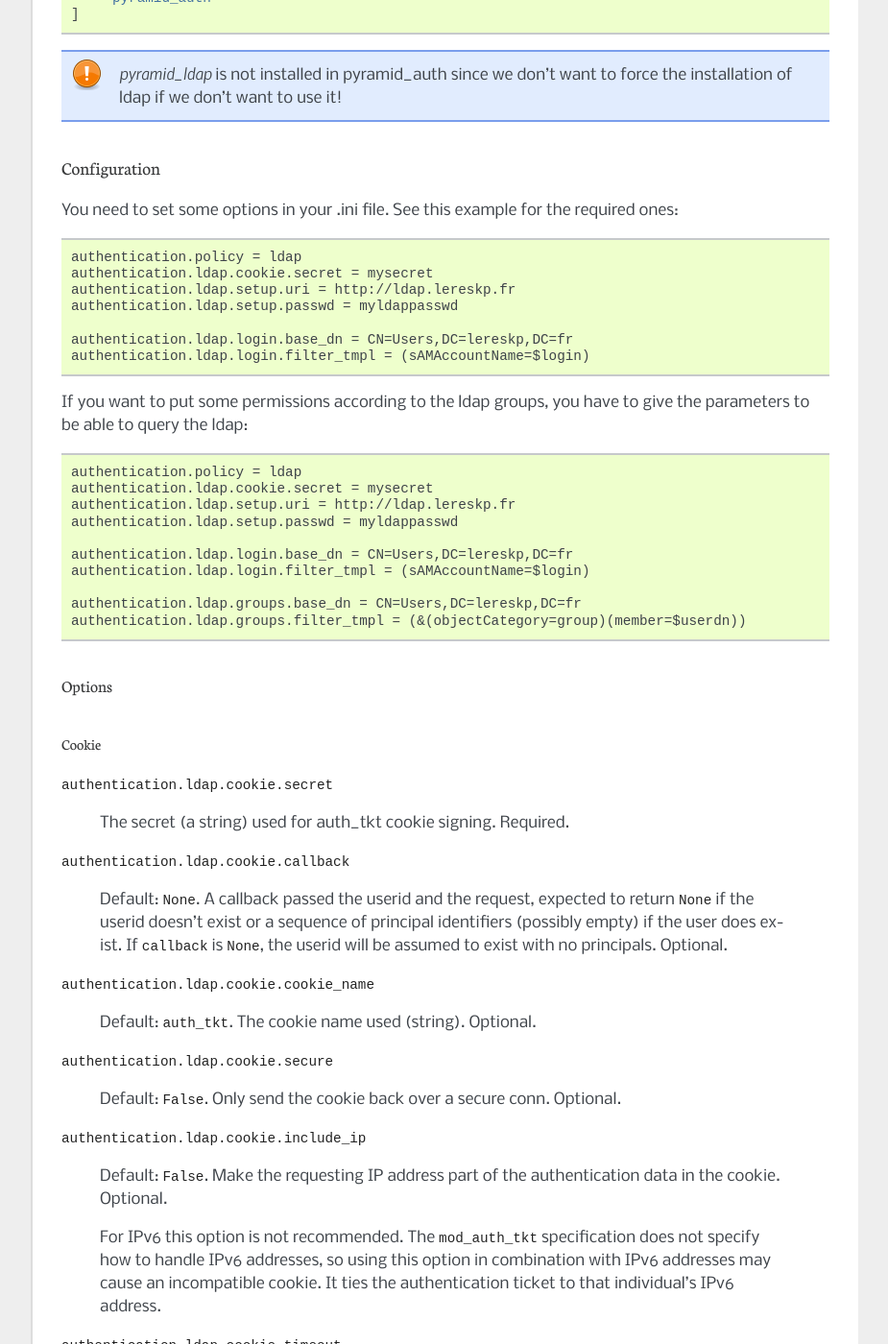
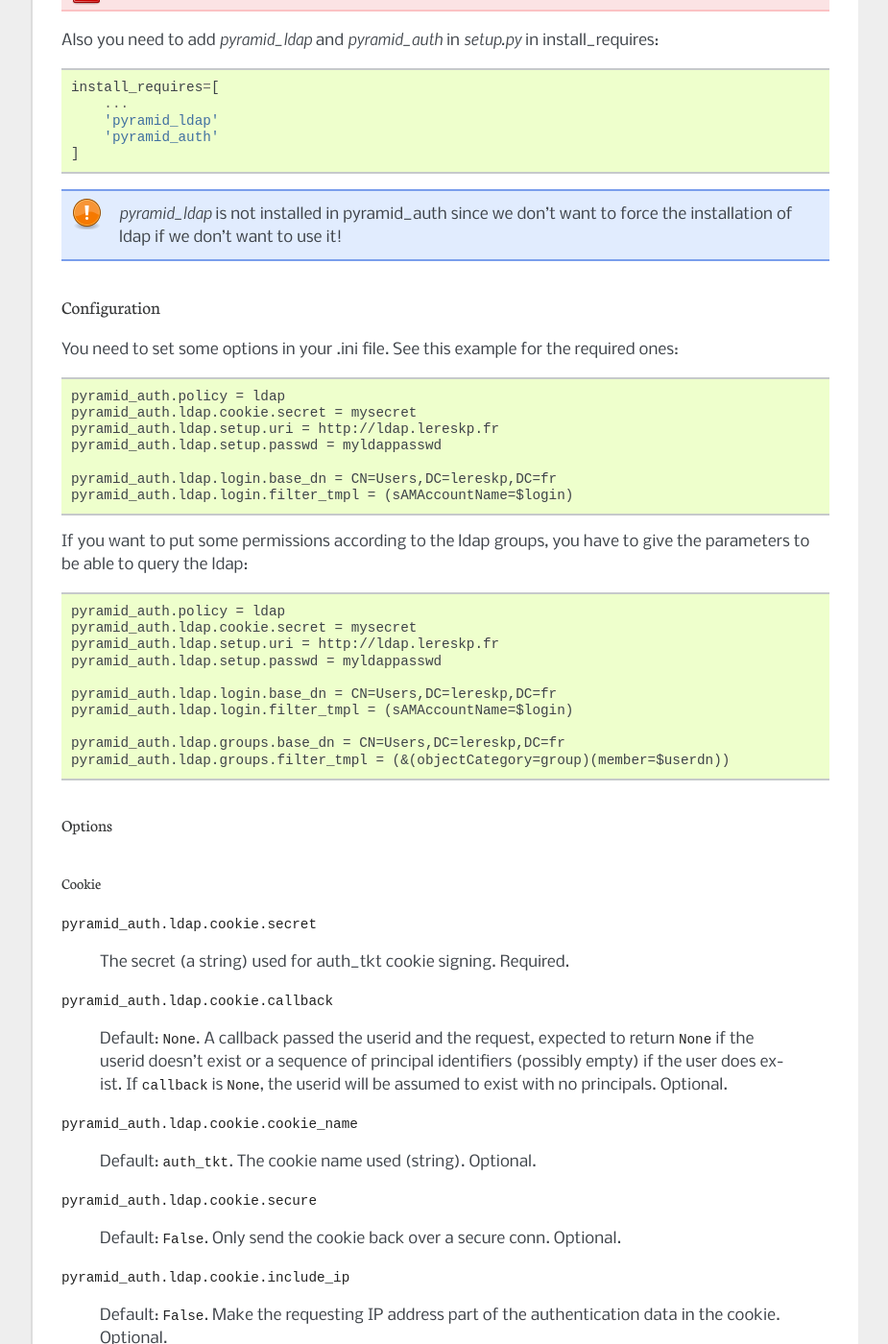
Before and after one commit to LeResKP/pyramid_auth, a Sphinx documentation site: the page built from docs/index.rst, in a window 1280 px wide and 1400 px high, scrolled down 5502 px. Shown: the whole window at 96% size, without its empty margins (198-1123 px from the left). Built offline with Sphinx 7.4.7, drawn with Linux system fonts in a browser that asks for light colours; some of the changed text lies outside the part shown.

Commit message:
Update the doc

```diff
--- a/docs/index.rst
+++ b/docs/index.rst
@@ -13,10 +13,18 @@ Introduction
 This is a plugin for pyramid which provides a simple authentication system. The idea was to use exising authentication's policies to provide multiple support. Currently this plugin support cookie, remote_user and ldap policies.
 
 
-For the cookie and ldap policies it generates the form and the urls automatically:
+By default the cookie and ldap policies generate the form and the urls automatically:
     * /login: display the login form
     * /logout: logout the user
     * /forbidden: the user is redirected to this page when he is logged but doesn't have the right permission to see a page.
+
+If you want to generate your own urls you can set the following parameter
+
+``pyramid_auth.no_routes``
+
+    If set in your config, no routes will be added automatically. It's usefull
+    when you use an API for authentication.
+
 
 .. note::
 
@@ -52,16 +60,16 @@ Configuration
 
 You need to set some options in your .ini file. See this example for the required ones::
 
-    authentication.policy = cookie
-    authentication.cookie.secret = mysecret
-    authentication.cookie.validate_function = validate_function
+    pyramid_auth.policy = cookie
+    pyramid_auth.cookie.secret = mysecret
+    pyramid_auth.cookie.validate_function = validate_function
 
 
 
 Options
 -------
 
-``authentication.cookie.validate_function``
+``pyramid_auth.cookie.validate_function``
 
     Function to validate the credential. It can make some call in your DB or make some static verification. Here is a small example::
 
@@ -72,12 +80,12 @@ Options
 
     Required.
 
-``authentication.cookie.secret``
+``pyramid_auth.cookie.secret``
 
     The secret (a string) used for auth_tkt cookie signing.
     Required.
 
-``authentication.cookie.callback``
+``pyramid_auth.cookie.callback``
 
     Default: ``None``.  A callback passed the userid and the
     request, expected to return ``None`` if the userid doesn't
@@ -85,17 +93,17 @@ Options
     the user does exist.  If ``callback`` is ``None``, the userid
     will be assumed to exist with no principals.  Optional.
 
-``authentication.cookie.cookie_name``
+``pyramid_auth.cookie.cookie_name``
 
     Default: ``auth_tkt``.  The cookie name used
     (string).  Optional.
 
-``authentication.cookie.secure``
+``pyramid_auth.cookie.secure``
 
     Default: ``False``.  Only send the cookie back over a secure
     conn.  Optional.
 
-``authentication.cookie.include_ip``
+``pyramid_auth.cookie.include_ip``
 
     Default: ``False``.  Make the requesting IP address part of
     the authentication data in the cookie.  Optional.
@@ -106,7 +114,7 @@ Options
     incompatible cookie. It ties the authentication ticket to that
     individual's IPv6 address.
 
-``authentication.cookie.timeout``
+``pyramid_auth.cookie.timeout``
 
     Default: ``None``.  Maximum number of seconds which a newly
     issued ticket will be considered valid.  After this amount of
@@ -114,12 +122,12 @@ Options
     out).  If this value is ``None``, the ticket never expires.
     Optional.
 
-``authentication.cookie.reissue_time``
+``pyramid_auth.cookie.reissue_time``
 
     Default: ``None``.  If this parameter is set, it represents the number
     of seconds that must pass before an authentication token cookie is
     automatically reissued as the result of a request which requires
-    authentication.  The duration is measured as the number of seconds
+    pyramid_auth.  The duration is measured as the number of seconds
     since the last auth_tkt cookie was issued and 'now'.  If this value is
     ``0``, a new ticket cookie will be reissued on every request which
     requires authentication.
@@ -133,7 +141,7 @@ Options
 
     Optional.
 
-``authentication.cookie.max_age``
+``pyramid_auth.cookie.max_age``
 
     Default: ``None``.  The max age of the auth_tkt cookie, in
     seconds.  This differs from ``timeout`` inasmuch as ``timeout``
@@ -146,19 +154,19 @@ Options
     ``reissue_time``, although it is not explicitly prevented.
     Optional.
 
-``authentication.cookie.path``
+``pyramid_auth.cookie.path``
 
     Default: ``/``. The path for which the auth_tkt cookie is valid.
     May be desirable if the application only serves part of a domain.
     Optional.
 
-``authentication.cookie.http_only``
+``pyramid_auth.cookie.http_only``
 
     Default: ``False``. Hide cookie from JavaScript by setting the
     HttpOnly flag. Not honored by all browsers.
     Optional.
 
-``authentication.cookie.wild_domain``
+``pyramid_auth.cookie.wild_domain``
 
     Default: ``True``. An auth_tkt cookie will be generated for the
     wildcard domain. If your site is hosted as ``example.com`` this
@@ -166,7 +174,7 @@ Options
     such as ``www.example.com``.
     Optional.
 
-``authentication.cookie.parent_domain``
+``pyramid_auth.cookie.parent_domain``
 
     Default: ``False``. An auth_tkt cookie will be generated for the
     parent domain of the current site. For example if your site is
@@ -176,14 +184,14 @@ Options
     option.
     Optional.
 
-``authentication.cookie.domain``
+``pyramid_auth.cookie.domain``
 
     Default: ``None``. If provided the auth_tkt cookie will only be
     set for this domain. This option is not compatible with ``wild_domain``
     and ``parent_domain``.
     Optional.
 
-``authentication.cookie.hashalg``
+``pyramid_auth.cookie.hashalg``
 
     Default: ``sha512`` (the literal string).
 
@@ -197,7 +205,7 @@ Options
 
     Optional.
 
-``authentication.cookie.debug``
+``pyramid_auth.cookie.debug``
 
     Default: ``False``.  If ``debug`` is ``True``, log messages to the
     Pyramid debug logger about the results of various authentication
@@ -233,7 +241,7 @@ Configuration
 
 You need to set some options in your .ini file. See this example for the required ones::
 
-    authentication.policy = remote_user
+    pyramid_auth.policy = remote_user
 
 
 Options
@@ -303,26 +311,26 @@ Configuration
 
 You need to set some options in your .ini file. See this example for the required ones::
 
-    authentication.policy = ldap
-    authentication.ldap.cookie.secret = mysecret
-    authentication.ldap.setup.uri = http://ldap.lereskp.fr
-    authentication.ldap.setup.passwd = myldappasswd
+    pyramid_auth.policy = ldap
+    pyramid_auth.ldap.cookie.secret = mysecret
+    pyramid_auth.ldap.setup.uri = http://ldap.lereskp.fr
+    pyramid_auth.ldap.setup.passwd = myldappasswd
 
-    authentication.ldap.login.base_dn = CN=Users,DC=lereskp,DC=fr
-    authentication.ldap.login.filter_tmpl = (sAMAccountName=$login)
+    pyramid_auth.ldap.login.base_dn = CN=Users,DC=lereskp,DC=fr
+    pyramid_auth.ldap.login.filter_tmpl = (sAMAccountName=$login)
 
 If you want to put some permissions according to the ldap groups, you have to give the parameters to be able to query the ldap::
 
-    authentication.policy = ldap
-    authentication.ldap.cookie.secret = mysecret
-    authentication.ldap.setup.uri = http://ldap.lereskp.fr
-    authentication.ldap.setup.passwd = myldappasswd
+    pyramid_auth.policy = ldap
+    pyramid_auth.ldap.cookie.secret = mysecret
+    pyramid_auth.ldap.setup.uri = http://ldap.lereskp.fr
+    pyramid_auth.ldap.setup.passwd = myldappasswd
 
-    authentication.ldap.login.base_dn = CN=Users,DC=lereskp,DC=fr
-    authentication.ldap.login.filter_tmpl = (sAMAccountName=$login)
+    pyramid_auth.ldap.login.base_dn = CN=Users,DC=lereskp,DC=fr
+    pyramid_auth.ldap.login.filter_tmpl = (sAMAccountName=$login)
 
-    authentication.ldap.groups.base_dn = CN=Users,DC=lereskp,DC=fr
-    authentication.ldap.groups.filter_tmpl = (&(objectCategory=group)(member=$userdn))
+    pyramid_auth.ldap.groups.base_dn = CN=Users,DC=lereskp,DC=fr
+    pyramid_auth.ldap.groups.filter_tmpl = (&(objectCategory=group)(member=$userdn))
 
 
 Options
@@ -331,12 +339,12 @@ Options
 Cookie
 ^^^^^^
 
-``authentication.ldap.cookie.secret``
+``pyramid_auth.ldap.cookie.secret``
 
     The secret (a string) used for auth_tkt cookie signing.
     Required.
 
-``authentication.ldap.cookie.callback``
+``pyramid_auth.ldap.cookie.callback``
 
     Default: ``None``.  A callback passed the userid and the
     request, expected to return ``None`` if the userid doesn't
@@ -344,17 +352,17 @@ Cookie
     the user does exist.  If ``callback`` is ``None``, the userid
     will be assumed to exist with no principals.  Optional.
 
-``authentication.ldap.cookie.cookie_name``
+``pyramid_auth.ldap.cookie.cookie_name``
 
     Default: ``auth_tkt``.  The cookie name used
     (string).  Optional.
 
-``authentication.ldap.cookie.secure``
+``pyramid_auth.ldap.cookie.secure``
 
     Default: ``False``.  Only send the cookie back over a secure
     conn.  Optional.
 
-``authentication.ldap.cookie.include_ip``
+``pyramid_auth.ldap.cookie.include_ip``
 
     Default: ``False``.  Make the requesting IP address part of
     the authentication data in the cookie.  Optional.
@@ -365,7 +373,7 @@ Cookie
     incompatible cookie. It ties the authentication ticket to that
     individual's IPv6 address.
 
-``authentication.ldap.cookie.timeout``
+``pyramid_auth.ldap.cookie.timeout``
 
     Default: ``None``.  Maximum number of seconds which a newly
     issued ticket will be considered valid.  After this amount of
@@ -373,7 +381,7 @@ Cookie
     out).  If this value is ``None``, the ticket never expires.
     Optional.
 
-``authentication.ldap.cookie.reissue_time``
+``pyramid_auth.ldap.cookie.reissue_time``
 
     Default: ``None``.  If this parameter is set, it represents the number
     of seconds that must pass before an authentication token cookie is
@@ -392,7 +400,7 @@ Cookie
 
     Optional.
 
-``authentication.ldap.cookie.max_age``
+``pyramid_auth.ldap.cookie.max_age``
 
     Default: ``None``.  The max age of the auth_tkt cookie, in
     seconds.  This differs from ``timeout`` inasmuch as ``timeout``
@@ -405,19 +413,19 @@ Cookie
     ``reissue_time``, although it is not explicitly prevented.
     Optional.
 
-``authentication.ldap.cookie.path``
+``pyramid_auth.ldap.cookie.path``
 
     Default: ``/``. The path for which the auth_tkt cookie is valid.
     May be desirable if the application only serves part of a domain.
     Optional.
 
-``authentication.ldap.cookie.http_only``
+``pyramid_auth.ldap.cookie.http_only``
 
     Default: ``False``. Hide cookie from JavaScript by setting the
     HttpOnly flag. Not honored by all browsers.
     Optional.
 
-``authentication.ldap.cookie.wild_domain``
+``pyramid_auth.ldap.cookie.wild_domain``
 
     Default: ``True``. An auth_tkt cookie will be generated for the
     wildcard domain. If your site is hosted as ``example.com`` this
@@ -425,7 +433,7 @@ Cookie
     such as ``www.example.com``.
     Optional.
 
-``authentication.ldap.cookie.parent_domain``
+``pyramid_auth.ldap.cookie.parent_domain``
 
     Default: ``False``. An auth_tkt cookie will be generated for the
     parent domain of the current site. For example if your site is
@@ -435,14 +443,14 @@ Cookie
     option.
     Optional.
 
-``authentication.ldap.cookie.domain``
+``pyramid_auth.ldap.cookie.domain``
 
     Default: ``None``. If provided the auth_tkt cookie will only be
     set for this domain. This option is not compatible with ``wild_domain``
     and ``parent_domain``.
     Optional.
 
-``authentication.ldap.cookie.hashalg``
+``pyramid_auth.ldap.cookie.hashalg``
 
     Default: ``sha512`` (the literal string).
 
@@ -456,7 +464,7 @@ Cookie
 
     Optional.
 
-``authentication.ldap.cookie.debug``
+``pyramid_auth.ldap.cookie.debug``
 
     Default: ``False``.  If ``debug`` is ``True``, log messages to the
     Pyramid debug logger about the results of various authentication
@@ -467,39 +475,39 @@ Cookie
 Setup
 ^^^^^
 
-``authentication.ldap.setup.uri``
+``pyramid_auth.ldap.setup.uri``
 
     ldap server uri. Required.
 
-``authentication.ldap.setup.bind``
+``pyramid_auth.ldap.setup.bind``
 
     Default ``None``. Bind that will be used to bind a connector. Optional.
 
-``authentication.ldap.setup.passwd``
+``pyramid_auth.ldap.setup.passwd``
 
     Default ``None``. Password that will be used to bind a connector. Optional.
 
-``authentication.ldap.setup.size``
+``pyramid_auth.ldap.setup.size``
 
     Default ``10``. pool size. Optional.
 
-``authentication.ldap.setup.retry_max``
+``pyramid_auth.ldap.setup.retry_max``
 
     Default ``3``. Number of attempts when a server is down. Optional.
 
-``authentication.ldap.setup.retry_delay``
+``pyramid_auth.ldap.setup.retry_delay``
 
     Default: ``.1``. Delay in seconds before a retry. Optional.
 
-``authentication.ldap.setup.use_tls``
+``pyramid_auth.ldap.setup.use_tls``
 
     Default ``False``. Activate TLS when connecting. Optional.
 
-``authentication.ldap.setup.timeout``
+``pyramid_auth.ldap.setup.timeout``
 
     Default ``-1``. Connector timeout. Optional.
 
-``authentication.ldap.setup.use_pool``
+``pyramid_auth.ldap.setup.use_pool``
 
     Default ``True``. Activates the pool. If False, will recreate a connector each time. Optional.
 
@@ -507,19 +515,19 @@ Setup
 Login
 ^^^^^
 
-``authentication.ldap.login.base_dn``
+``pyramid_auth.ldap.login.base_dn``
 
     is the DN at which to begin the search.
 
-``authentication.ldap.login.filter_tmpl``
+``pyramid_auth.ldap.login.filter_tmpl``
 
     is a string which can be used as an LDAP filter: it should contain the replacement value %(login)s.
 
-``authentication.ldap.login.scope``
+``pyramid_auth.ldap.login.scope``
 
     is any valid LDAP scope value (e.g. ldap.SCOPE_ONELEVEL).
 
-``authentication.ldap.login.cache_period``
+``pyramid_auth.ldap.login.cache_period``
 
     is the number of seconds to cache login search results; if it is 0, login search results will not be cached.
 
@@ -527,17 +535,17 @@ Login
 Groups
 ^^^^^^
 
-``authentication.ldap.groups.base_dn``
+``pyramid_auth.ldap.groups.base_dn``
 
     is the DN at which to begin the search.
 
-``authentication.ldap.groups.filter_tmpl``
+``pyramid_auth.ldap.groups.filter_tmpl``
 
     is a string which can be used as an LDAP filter: it should contain the replacement value %(userdn)s.
 
 .. important:: In pyramid_ldap userdn represent the user distinguished name. In pyramid_auth it represents the user uid. So you should make your filter_tmpl according to the user uid.
 
-``authentication.ldap.groups.scope``
+``pyramid_auth.ldap.groups.scope``
 
     is any valid LDAP scope value (e.g. ldap.SCOPE_SUBTREE). cache_period is the number of seconds to cache groups search results; if it is 0, groups search results will not be cached.
 
@@ -545,11 +553,11 @@ Groups
 Extra
 ^^^^^
 
-``authentication.ldap.validate_function``
+``pyramid_auth.ldap.validate_function``
 
     Default: ``None``. You can set a function to validate the ldap login/password it you want to be more specific. Optional.
 
-``authentication.ldap.callback``
+``pyramid_auth.ldap.callback``
 
     Default: ``None``.  A callback passed the userid and the
     request to extend the groups found by the ldap groups query.
```
